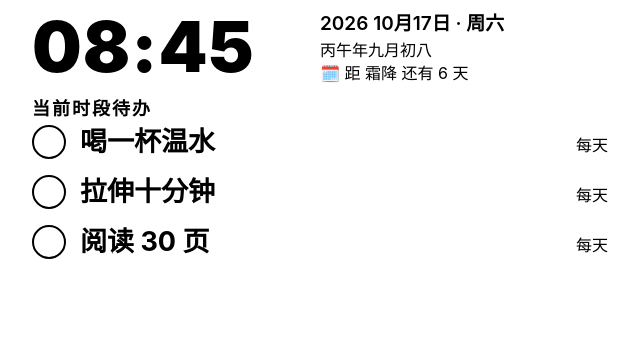
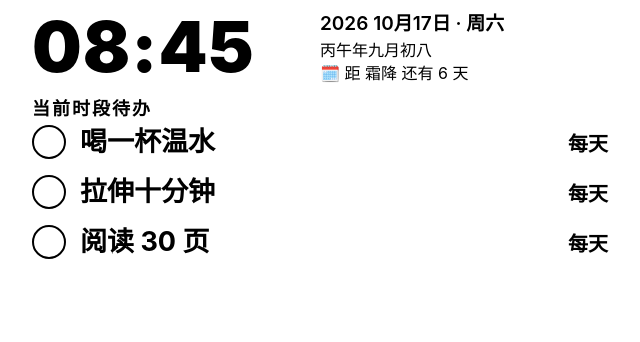
Before and after one commit to ZevAlain/KindleDashboard, a Flask app: page / in a window 1280 px wide. Shown: the top 342 px of the page, without its empty margins (320-960 px from the left). Run offline with Flask 3, Linux system fonts and the light colour scheme; the visitor is signed in with stand-in values (Sample User, id 1); data that the repository does not hold is empty.

Commit message:
待办副标题（时间/周期）加大加粗：16px 细体在墨水屏上渲染发灰，改 20px/700 实黑

```diff
--- a/kindle_dashboard/templates/kindle.html
+++ b/kindle_dashboard/templates/kindle.html
@@ -140,7 +140,9 @@
         .item-text { flex: 1 1 auto; min-width: 0; font-size: 27px; font-weight: 700; line-height: 1.3; }
         /* 已完成：文字加删除线（配合左侧实心勾，一眼能看出做没做） */
         .toggle-btn.done .item-text { text-decoration: line-through; text-decoration-thickness: 2px; }
-        .item-meta { flex: 0 0 auto; margin-left: 12px; font-size: 16px; color: #000000; white-space: nowrap; }
+        /* 时间+周期副标题：20px 加粗——细字重的小字在墨水屏上墨水覆盖率低、
+           渲染出来视觉发灰；加粗加大后才是真正的实黑，远看也清晰 */
+        .item-meta { flex: 0 0 auto; margin-left: 12px; font-size: 20px; font-weight: 700; color: #000000; white-space: nowrap; }
         .empty { font-size: 20px; color: #000000; margin-top: 24px; }
         .emj { height: 1em; width: 1em; vertical-align: -0.12em; display: inline-block; }
         /* 页脚：按钮在左（图标按钮横排：刷新、横版并排一行，省高度），名言在右（占剩余空间）。 */
```
